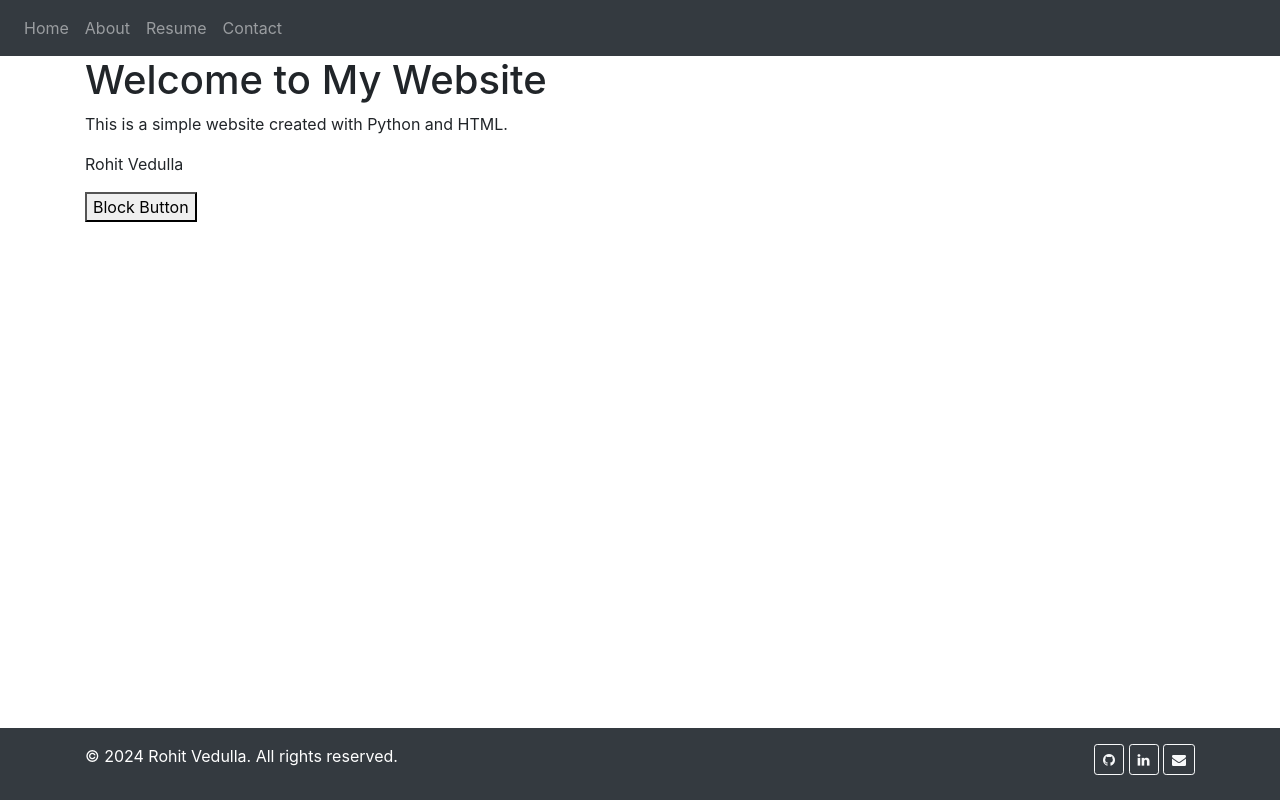
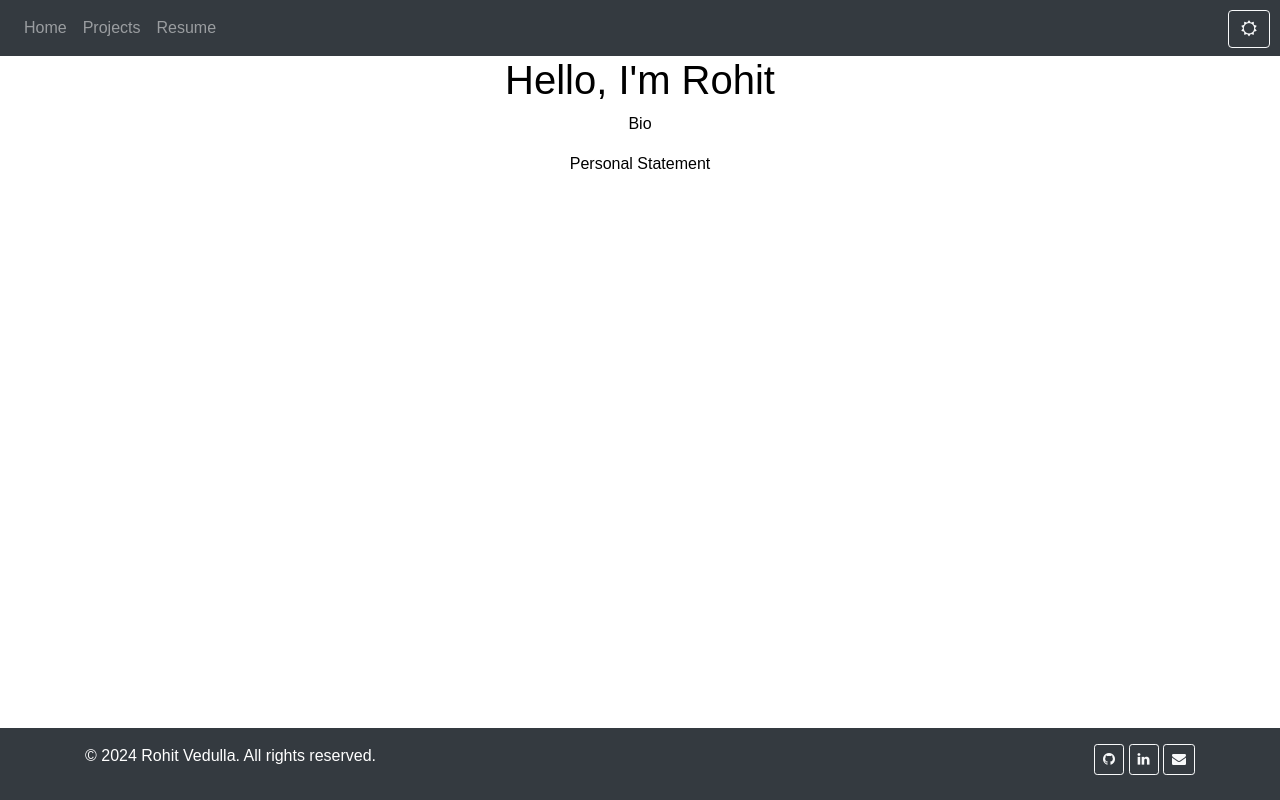
Before and after one commit to Rvedulla/rosite, a Flask app: page / in a window 1280 px wide. Run offline with Flask 3, Linux system fonts and the light colour scheme; some libraries are stand-ins or nearby versions.

Commit message:
Successfully added dark mode, along with a projects tab.

```diff
--- /dev/null
+++ b/my_website/static/css/style.css
@@ -0,0 +1,87 @@
+body {
+    font-family: Arial, sans-serif;
+    text-align: auto;
+    margin: 50px;
+
+    .block{
+        display: block;
+        width: 100%;
+        padding: 80px 0;
+        font-size: 18px; /* Increase font size */
+        margin: 10px 0; /* Margin between buttons */
+        background-color: #007bff;
+        color: white;
+        border: none;
+        border-radius: 5px;
+        cursor: pointer;
+        transition: background-color 0.3s;
+    }
+
+    .block:hover {
+        background-color: #0056b3;
+    }
+
+    .button-grid {
+        display: grid;
+        grid-template-columns: repeat(2, 1fr); /* 2 columns */
+        grid-gap: 10px; /* Gap between buttons */
+    }
+
+    .button-grid .block {
+        margin: 0; /* Remove default margin */
+    }
+
+}
+h1.light-mode {
+    color: #333;
+}
+
+h1.dark-mode {
+    color: #f5f5f5;
+}
+
+#theme-toggler {
+    position: absolute;
+    top: 10px; /* Adjust the top distance as needed */
+    right: 10px; /* Adjust the right distance as needed */
+    z-index: 1000; /* Ensure the button appears above other elements */
+
+}
+
+
+/* Light and Dark mode styles */
+:root {
+    --bg-color: white;
+
+    --text-color: black;
+    --navbar-bg: #2a2a2a;
+    --navbar-text: white;
+}
+
+body.light-mode {
+    --bg-color: white;
+    --text-color: black;
+    --navbar-bg: #2a2a2a;
+    --navbar-text: white;
+}
+
+body.dark-mode {
+    --bg-color: #121212;
+
+    --text-color: #e0e0e0;
+    --navbar-bg: #1f1f1f;
+    --navbar-text: #e0e0e0;
+}
+
+body {
+    background-color: var(--bg-color);
+    color: var(--text-color);
+}
+
+.navbar-custom {
+    background-color: var(--navbar-bg);
+}
+
+.navbar-custom .navbar-nav .nav-link {
+    color: var(--navbar-text);
+}
--- /dev/null
+++ b/my_website/static/js/theme.js
@@ -0,0 +1,34 @@
+document.addEventListener("DOMContentLoaded", function() {
+    // Set initial theme
+    var currentTheme = localStorage.getItem('theme');
+    if (currentTheme === 'dark') {
+      document.body.classList.remove('light-mode');
+      document.body.classList.add('dark-mode');
+      document.getElementById("theme-icon").classList.remove("fa-sun-o");
+      document.getElementById("theme-icon").classList.add("fa-moon-o");
+    } else {
+      document.body.classList.remove('dark-mode');
+      document.body.classList.add('light-mode');
+      document.getElementById("theme-icon").classList.remove("fa-moon-o");
+      document.getElementById("theme-icon").classList.add("fa-sun-o");
+    }
+  });
+
+  function toggleTheme() {
+    document.body.classList.toggle('light-mode');
+    document.body.classList.toggle('dark-mode');
+
+    var themeIcon = document.getElementById("theme-icon");
+    if (document.body.classList.contains('light-mode')) {
+      themeIcon.classList.remove("fa-moon-o");
+      themeIcon.classList.add("fa-sun-o");
+      localStorage.setItem('theme', 'light');
+    } else {
+      themeIcon.classList.remove("fa-sun-o");
+      themeIcon.classList.add("fa-moon-o");
+      localStorage.setItem('theme', 'dark');
+    }
+  }
+
+  const themeSwitch = document.getElementById('theme-switch');
+  themeSwitch.addEventListener('change', toggleTheme);
--- a/my_website/templates/base.html
+++ b/my_website/templates/base.html
@@ -14,6 +14,7 @@
       href="https://stackpath.bootstrapcdn.com/font-awesome/4.7.0/css/font-awesome.min.css"
       crossorigin="anonymous"
     />
+    <link rel="stylesheet" type="text/css" href="{{ url_for('static', filename='css/style.css') }}">
 
     <title>{% block title %}Home{% endblock %}</title>
 
@@ -37,10 +38,24 @@
         color: white;
         padding: 10px 0;
       }
+
+      .auto-ml {
+        margin-left: auto;
+      }
     </style>
 
   </head>
-  <body>
+  <body data-bs-theme="light">
+    <div class="form-check form-switch mx-4">
+    <input
+      class = "form-check-input p-2"
+      type="checkbox"
+      role="switch"
+      id="theme-switch"
+      onclick="toggleTheme()"
+    />
+    </div>
+
     <nav class="navbar navbar-expand-lg navbar-dark bg-dark">
       <button
         class="navbar-toggler"
@@ -53,16 +68,23 @@
       <div class="collapse navbar-collapse" id="navbar">
         <div class="navbar-nav">
           <a class="nav-item nav-link" id="home" href="/">Home</a>
-          <a class="nav-item nav-link" id="about" href="/about">About</a>
+          <a class="nav-item nav-link" id="projects" href="/projects">Projects</a>
           <a class="nav-item nav-link" id="resume" href="/resume">Resume</a>
-          <a class="nav-item nav-link" id="contact" href="/contact">Contact</a>
+
         </div>
       </div>
+
+
+      <button id="theme-toggler" class="btn btn-outline-light auto-ml" onclick="toggleTheme()">
+        <i id="theme-icon" class="fa fa-moon-o"></i>
+      </button>
     </nav>
 
-    {% with messages = get_flashed_messages(with_categories=true) %} {% if
-    messages %} {% for category, message in messages %} {% if category ==
-    'error' %}
+    {% with messages = get_flashed_messages(with_categories=true) %}
+    {% if messages %}
+    {% for category, message in messages %}
+    {% if category == 'error' %}
+
     <div class="alert alert-danger alert-dismissable fade show" role="alert">
       {{ message }}
       <button type="button" class="close" data-dismiss="alert">
@@ -84,7 +106,7 @@
       <div class="container">
         <div class="row">
           <div class="col-md-6 text-left">
-        <p>&copy; 2024 Rohit Vedulla. All rights reserved.</p>
+            <p>&copy; 2024 Rohit Vedulla. All rights reserved.</p>
           </div>
           <div class="col-md-6 text-right">
             <a href="https://github.com/Rvedulla" class="btn btn-outline-light btn-sm" target="_blank">
@@ -96,7 +118,7 @@
             <a href="mailto:rvedulla@live.com" class="btn btn-outline-light btn-sm" target="_blank">
               <i class="fa fa-envelope"></i>
             </a>
-
+          </div>
           </div>
       </div>
     </footer>
@@ -116,6 +138,6 @@
       integrity="sha384-JZR6Spejh4U02d8jOt6vLEHfe/JQGiRRSQQxSfFWpi1MquVdAyjUar5+76PVCmYl"
       crossorigin="anonymous"
     ></script>
-
+    <script src="{{ url_for('static', filename='js/theme.js') }}"></script>
   </body>
 </html>
--- a/my_website/templates/home.html
+++ b/my_website/templates/home.html
@@ -3,11 +3,9 @@
 {% block title %}Home{% endblock %}
 
 {% block content %}
-    <h1>Welcome to My Website</h1>
-    <p>This is a simple website created with Python and HTML.</p>
-    <p>Rohit Vedulla</p>
-
-    <button type="button" class="block">Block Button</button>
-
-
+<div class="text-center">
+    <h1>Hello, I'm Rohit</h1>
+    <p>Bio</p>
+    <p>Personal Statement</p>
+</div>
 {% endblock %}
--- a/my_website/views.py
+++ b/my_website/views.py
@@ -7,13 +7,13 @@ def home():
     return render_template('home.html')
 
 
-@views.route('/about')
+@views.route('/projects')
 def about():
-    return render_template('about.html')
+    return render_template('projects.html')
 
-@views.route('/contact', methods=['GET', 'POST'])
-def contact():
-    return render_template('contact.html')
+# @views.route('/contact', methods=['GET', 'POST'])
+# def contact():
+#     return render_template('contact.html')
 
 @views.route('/resume')
 # methods=['GET', 'POST'] add to line above maybe
```
Also changed, not shown: my_website/static/style.css (deleted, +0 -21 lines), my_website/templates/projects.html (added, +19 -0 lines).
